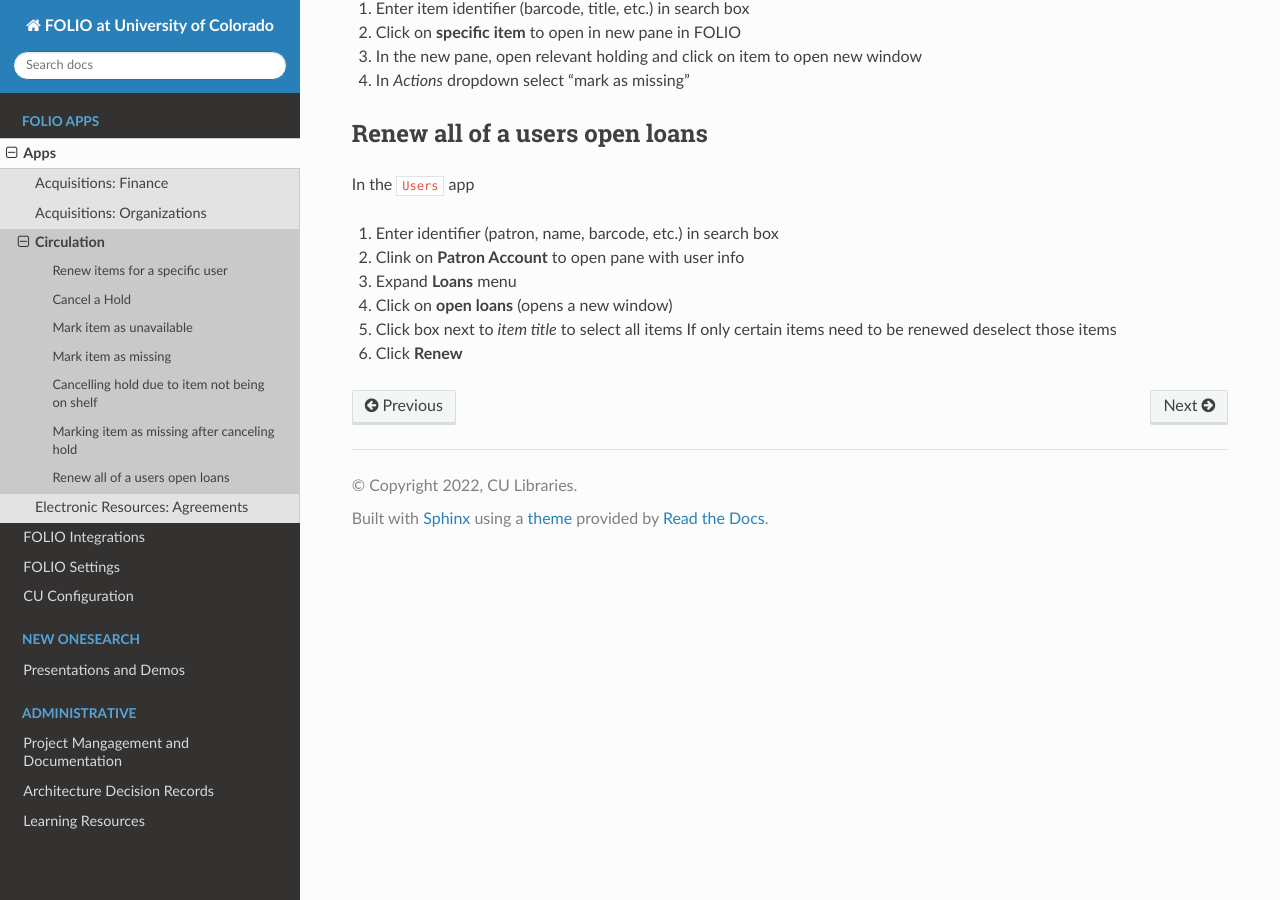
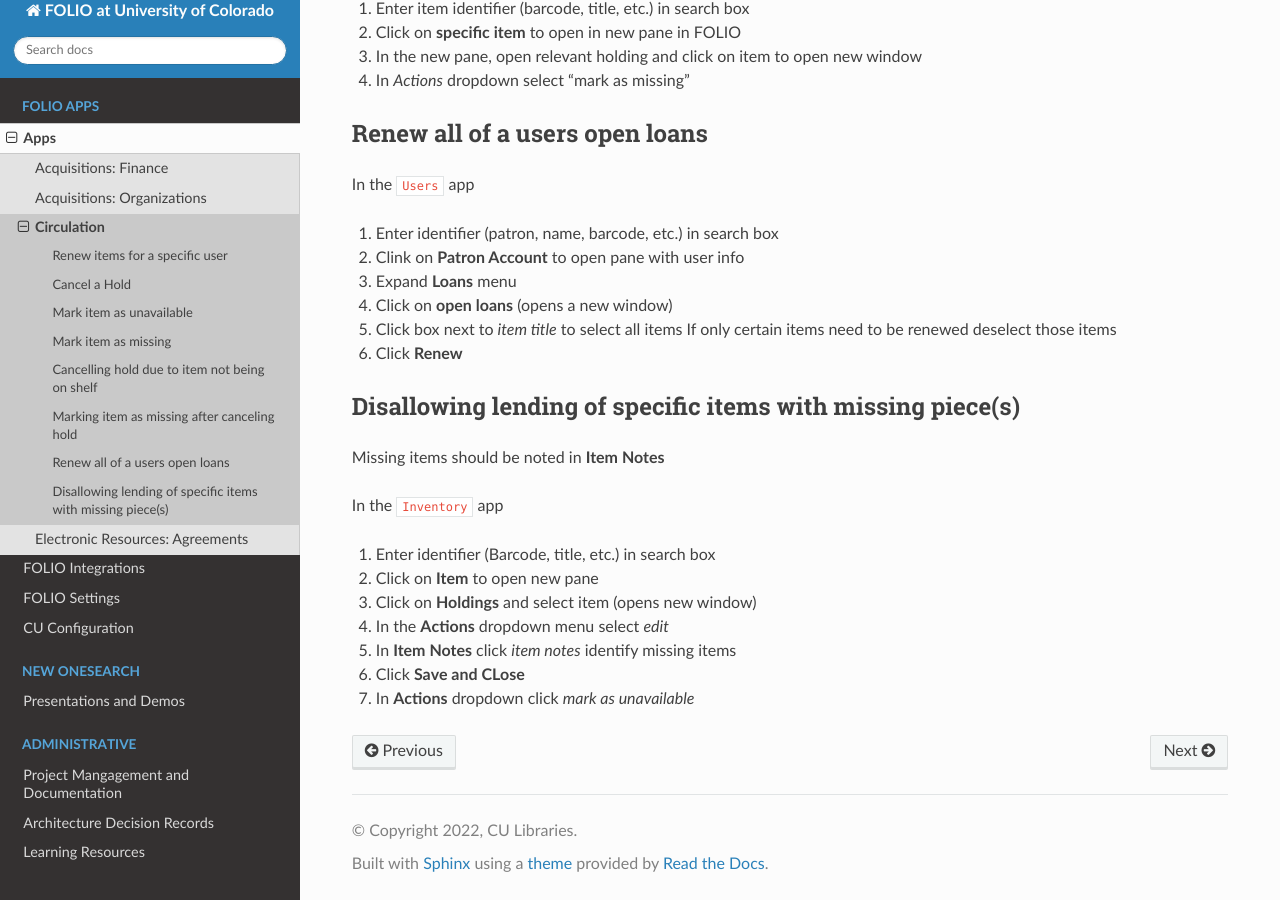
Before and after one commit to culibraries/folio, a Sphinx documentation site: the page built from docs/apps/circulation.md, in a window 1280 px wide and 900 px high, scrolled down 1897 px. Built offline with Sphinx 7.4.7 and the Read the Docs theme 2.0.0, drawn with Linux system fonts in a browser that asks for light colours.

Commit message:
Update circulation.md

```diff
--- a/docs/apps/circulation.md
+++ b/docs/apps/circulation.md
@@ -86,3 +86,17 @@
 1. Click box next to *item title* to select all items
 If only certain items need to be renewed deselect those items
 1. Click **Renew**
+
+## Disallowing lending of specific items with missing piece(s)
+
+Missing items should be noted in **Item Notes**
+
+In the `Inventory` app
+
+1. Enter identifier (Barcode, title, etc.) in search box
+1. Click on **Item** to open new pane
+1. Click on **Holdings** and select item (opens new window)
+1. In the **Actions** dropdown menu select *edit*
+1. In **Item Notes** click *item notes* identify missing items
+1. Click **Save and CLose**
+1. In **Actions** dropdown click *mark as unavailable*
```
